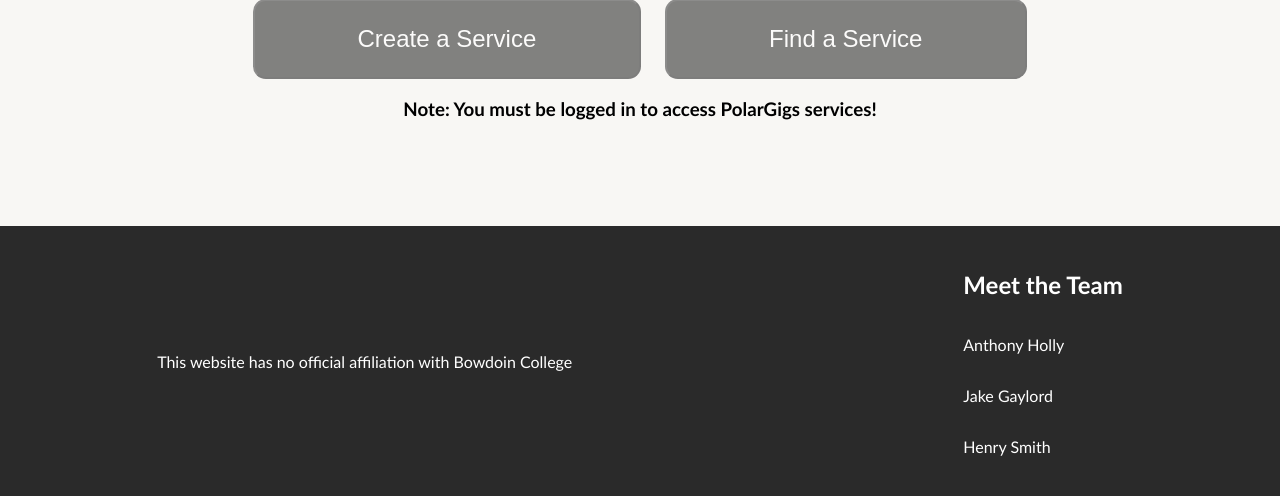
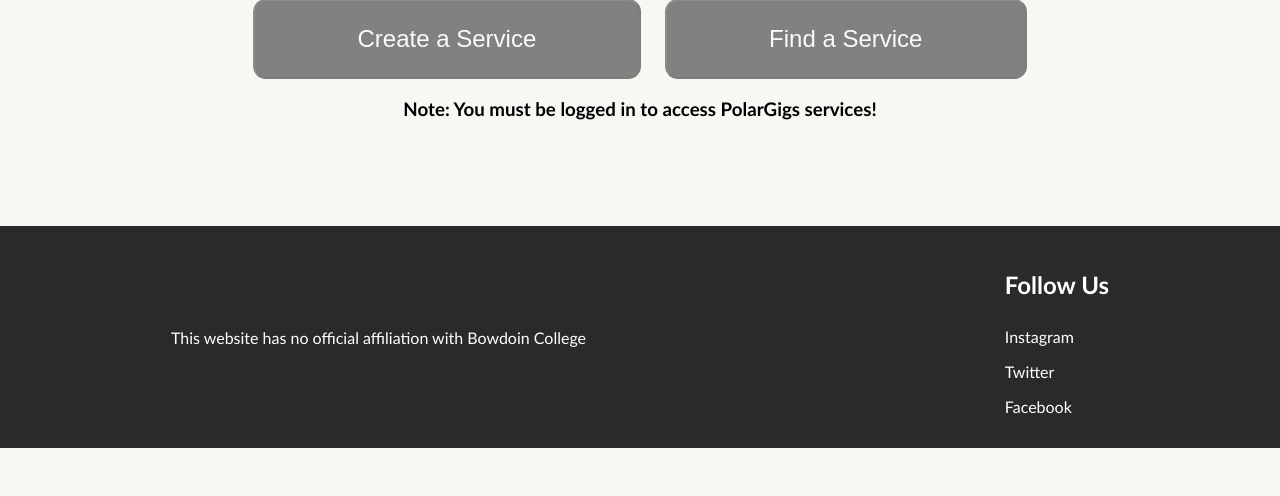
Before and after one commit to jakegaylord4/goodfellas.github.io, a Flask app: page / in a window 1280 px wide. Shown: the part 751-1247 px from the top of the page. After the commit the page ends 1199 px from the top, so only its background shows below. Run offline with Flask 3, Linux system fonts and the light colour scheme.

Commit message:
Footer Update

```diff
--- a/backend/static/style.css
+++ b/backend/static/style.css
@@ -64,9 +64,19 @@ body {
     gap: 10vw;
 }
 
-.footer-team {
+.footer-socials {
     display: flex;
     flex-direction: column;
+}
+
+.footer-socials a {
+    padding: 1vh 0;
+    text-decoration: none;
+    color: white;
+}
+
+.footer-socials a:hover {
+    text-decoration: underline;
 }
 
 .website-content {
--- a/backend/templates/frontpage.html
+++ b/backend/templates/frontpage.html
@@ -88,11 +88,11 @@
         <footer class="footer">
             <div class="footer-container">
                 <div class="footer-info">This website has no official affiliation with Bowdoin College</div>
-                <div class="footer-team">
-                    <h2>Meet the Team</h2>
-                    <p>Anthony Holly</p>
-                    <p>Jake Gaylord</p>
-                    <p>Henry Smith</p>
+                <div class="footer-socials">
+                    <h2>Follow Us</h2>
+                    <a href="https://www.instagram.com/?hl=en">Instagram</a>
+                    <a href="https://x.com/">Twitter</a>
+                    <a href="https://www.facebook.com/">Facebook</a>
                 </div>
             </div>
         </footer>
```
Also changed, not shown: backend/templates/authfrontpage.html (+5 -5 lines).
